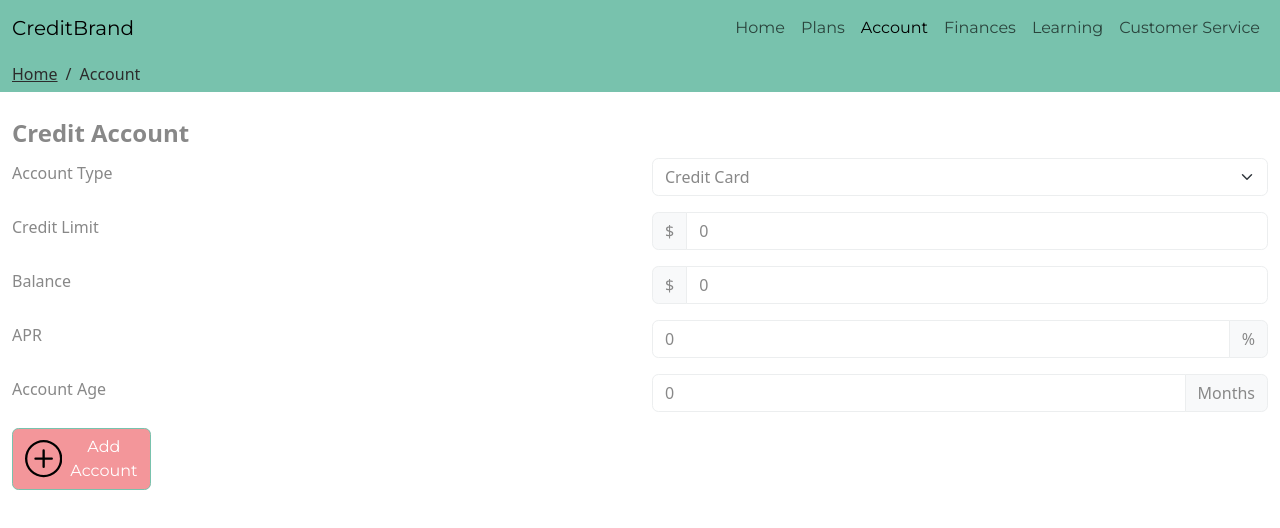
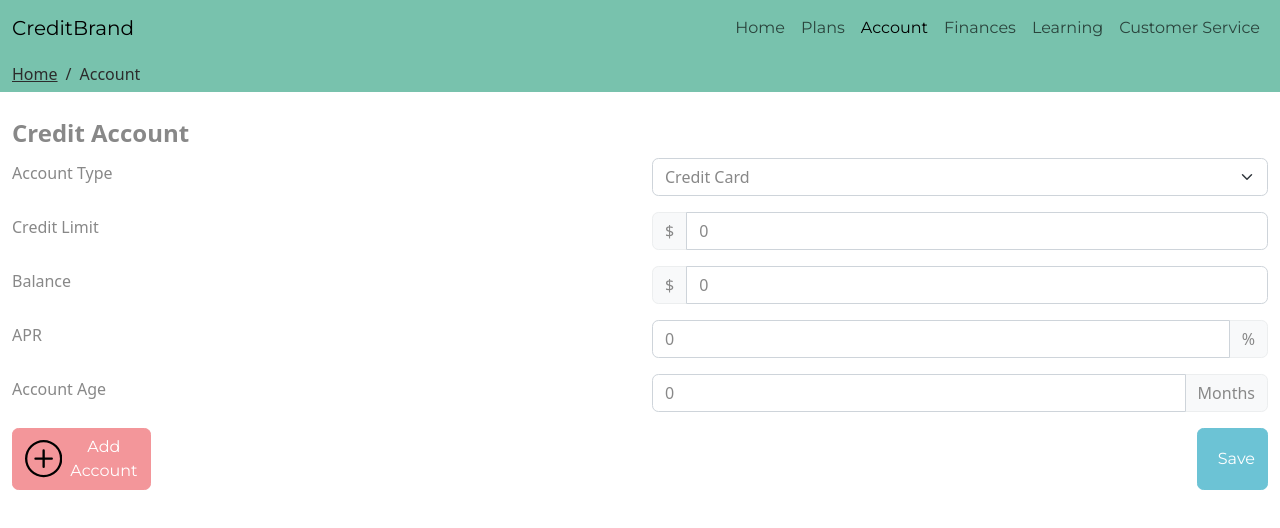
Before and after one commit to VCU-257/iteration-2-build-with-style-group-2, a React (Vite) app: page /account in a window 1280 px wide. Shown: the top 528 px of the page. Built offline with nearby package versions, Linux system fonts and the light colour scheme; a web font is replaced by a local one.

Commit message:
Add form validation and saving account info to local storage

```diff
--- a/src/components/CreditAccountFieldset.jsx
+++ b/src/components/CreditAccountFieldset.jsx
@@ -1,7 +1,9 @@
-import { useEffect, useState } from "react";
+import { useState } from "react";
 import {Col, Form, InputGroup, Row} from "react-bootstrap";
 
-export default function CreditAccountFieldset({accountInfo, setAccountInfo, index, loan = false}) {
+export default function CreditAccountFieldset({accountInfo, setAccountInfo, index}) {
+    const [isLoan, setLoan] = useState((accountInfo.loan === "true") || false);
+
     function handleInputChange(event) {
         const {name, value} = event.target;
         setAccountInfo((allAccountInfo) => {
@@ -20,20 +22,20 @@ export default function CreditAccountFieldset({accountInfo, setAccountInfo, inde
                 <Col xs={6}>
                     <Form.Label>Account Type</Form.Label>
                 </Col>
-                <InputGroup as={Col}>
-                    <Form.Select value={accountInfo.loan} onChange={handleInputChange} name="loan">
-                        <option value={false}>Credit Card</option>
-                        <option value={true}>Loan</option>
+                <Col>
+                    <Form.Select value={accountInfo.loan === "true"} onChange={(event) => {setLoan(event.target.value === "true"); handleInputChange(event);}} name="loan">
+                        <option value="false">Credit Card</option>
+                        <option value="true">Loan</option>
                     </Form.Select>
-                </InputGroup>
+                </Col>
             </Form.Group>
             <Form.Group as={Row} className="mb-3 d-flex align-items-center">
                 <Col xs={6}>
-                    <Form.Label>{loan ? "Principal" : "Credit Limit"}</Form.Label>
+                    <Form.Label>{accountInfo.loan === "true" ? "Principal" : "Credit Limit"}</Form.Label>
                 </Col>
                 <InputGroup as={Col}>
                     <InputGroup.Text>$</InputGroup.Text>
-                    <Form.Control value={accountInfo.limit} type="number" placeholder="0.00" onChange={handleInputChange} name="limit" />
+                    <Form.Control value={accountInfo.limit} type="number" placeholder="0.00" min={0} onChange={handleInputChange} name="limit" />
                 </InputGroup>
             </Form.Group>
             <Form.Group as={Row} className="mb-3 d-flex align-items-center">
@@ -42,7 +44,7 @@ export default function CreditAccountFieldset({accountInfo, setAccountInfo, inde
                 </Col>
                 <InputGroup as={Col}>
                     <InputGroup.Text>$</InputGroup.Text>
-                    <Form.Control value={accountInfo.balance} type="number" placeholder="0.00" onChange={handleInputChange} name="balance" />
+                    <Form.Control value={accountInfo.balance} type="number" placeholder="0.00" min={0} max={isLoan ? "" : accountInfo.limit} onChange={handleInputChange} name="balance" />
                 </InputGroup>
             </Form.Group>
             <Form.Group as={Row} className="mb-3 d-flex align-items-center">
@@ -50,7 +52,7 @@ export default function CreditAccountFieldset({accountInfo, setAccountInfo, inde
                     <Form.Label>APR</Form.Label>
                 </Col>
                 <InputGroup as={Col}>
-                    <Form.Control value={accountInfo.apr} type="number" placeholder="0.00" onChange={handleInputChange} name="apr" />
+                    <Form.Control value={accountInfo.apr} type="number" placeholder="0.00" min={0} onChange={handleInputChange} name="apr" />
                     <InputGroup.Text>%</InputGroup.Text>
                 </InputGroup>
             </Form.Group>
@@ -59,8 +61,8 @@ export default function CreditAccountFieldset({accountInfo, setAccountInfo, inde
                     <Form.Label>Account Age</Form.Label>
                 </Col>
                 <InputGroup as={Col}>
-                    <Form.Control value={accountInfo.age} type="number" placeholder="0.00" onChange={handleInputChange} name="age" />
-                    <InputGroup.Text>Months</InputGroup.Text>
+                    <Form.Control value={accountInfo.age} type="number" placeholder="0.00" min={0} onChange={handleInputChange} name="age" />
+                    <InputGroup.Text>{accountInfo.age === 1 ? "Month" : "Months"}</InputGroup.Text>
                 </InputGroup>
             </Form.Group>
         </fieldset>
--- a/src/pages/Account.jsx
+++ b/src/pages/Account.jsx
@@ -1,19 +1,26 @@
-import { useState } from "react";
-import { Button, Container, Form } from "react-bootstrap";
+import { useRef, useState } from "react";
+import { Button, Container, Form, Row } from "react-bootstrap";
 import CreditAccountFieldset from "../components/CreditAccountFieldset";
 import "../styles/account.css";
-import { PlusCircle } from "react-bootstrap-icons";
+import { PlusCircle, Save } from "react-bootstrap-icons";
 import MobileTitleBar from "../components/MobileTitleBar";
 
 export default function Account() {
-    const [accountInfo, setAccountInfo] = useState([{
-        accountName: "Credit Account",
-        limit: 0,
-        balance: 0,
-        apr: 0,
-        age: 0,
-        loan: false
-    }]);
+    const formRef = useRef(null);
+
+    const [accountInfo, setAccountInfo] = useState(() => {
+        const savedAccountInfo = localStorage.getItem("accountInfo");
+        return savedAccountInfo !== null
+            ? JSON.parse(savedAccountInfo)
+            : [{
+                accountName: "Credit Account",
+                limit: 0,
+                balance: 0,
+                apr: 0,
+                age: 0,
+                loan: "false"
+            }];
+    });
 
     function handleAddFieldset() {
         setAccountInfo([...accountInfo, {
@@ -22,8 +29,14 @@ export default function Account() {
             balance: 0,
             apr: 0,
             age: 0,
-            loan: false
+            loan: "false"
         }]);
+    }
+
+    function handleSave() {
+        if(formRef.current.checkValidity()) {
+            localStorage.setItem('accountInfo', JSON.stringify(accountInfo));
+        }
     }
 
     console.log(accountInfo)
@@ -32,10 +45,16 @@ export default function Account() {
         <div className="account-page">
             <MobileTitleBar pageTitle="Edit Account Information" />
             <Container fluid>
-                <Form>
+                <Form ref={formRef} validated>
                     {accountInfo.map((info, index) => <CreditAccountFieldset accountInfo={info} allAccountInfo={accountInfo} setAccountInfo={setAccountInfo} index={index} key={index} />)}
+                    <Form.Control.Feedback type="invalid">Please fix any errors before saving your preferences.</Form.Control.Feedback>
                 </Form>
-                <Button onClick={handleAddFieldset} className="bg-secondary border-none d-flex align-items-center"><PlusCircle className="me-2" />Add Account</Button>
+                <Container fluid>
+                    <Row className="d-flex justify-content-between">
+                        <Button onClick={handleAddFieldset} variant="secondary" className="d-flex flex-grow-0 flex-shrink-1 align-items-center col-auto"><PlusCircle className="me-2" />Add Account</Button>
+                        <Button onClick={handleSave} variant="info" className="d-flex flex-grow-0 flex-shrink-1 align-items-center col-auto"><Save className="me-2" />Save</Button>
+                    </Row>
+                </Container>
             </Container>
         </div>
     );
--- a/src/styles/account.css
+++ b/src/styles/account.css
@@ -0,0 +1,11 @@
+.was-validated .form-control:valid {
+    border-color: #ced4da !important;
+    background-image: none !important;
+    box-shadow: none !important;
+}
+
+.was-validated .form-select:valid {
+    border-color: #ced4da !important;
+    box-shadow: none !important;
+    background-image: var(--bs-form-select-bg-img);
+}
```
